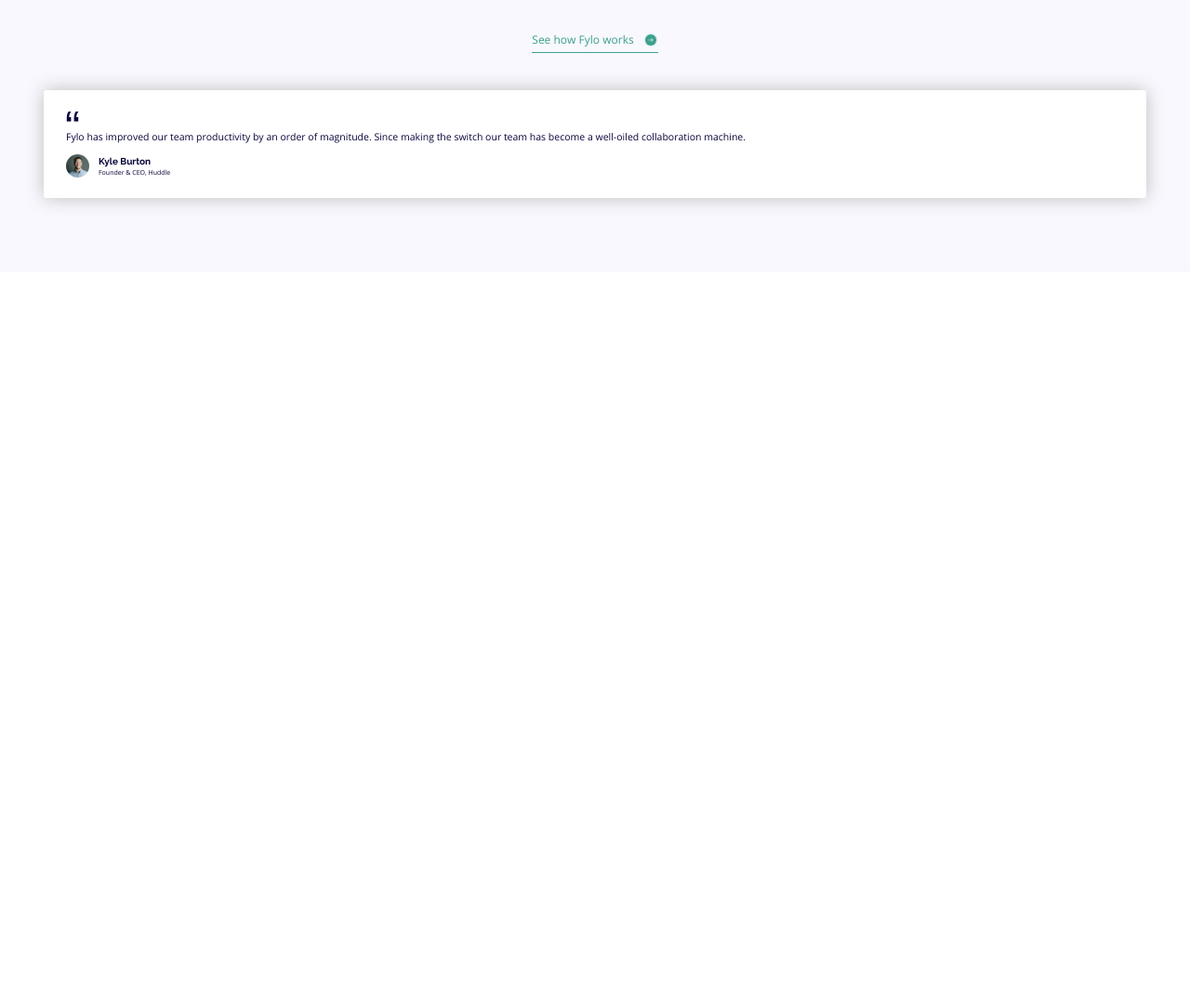
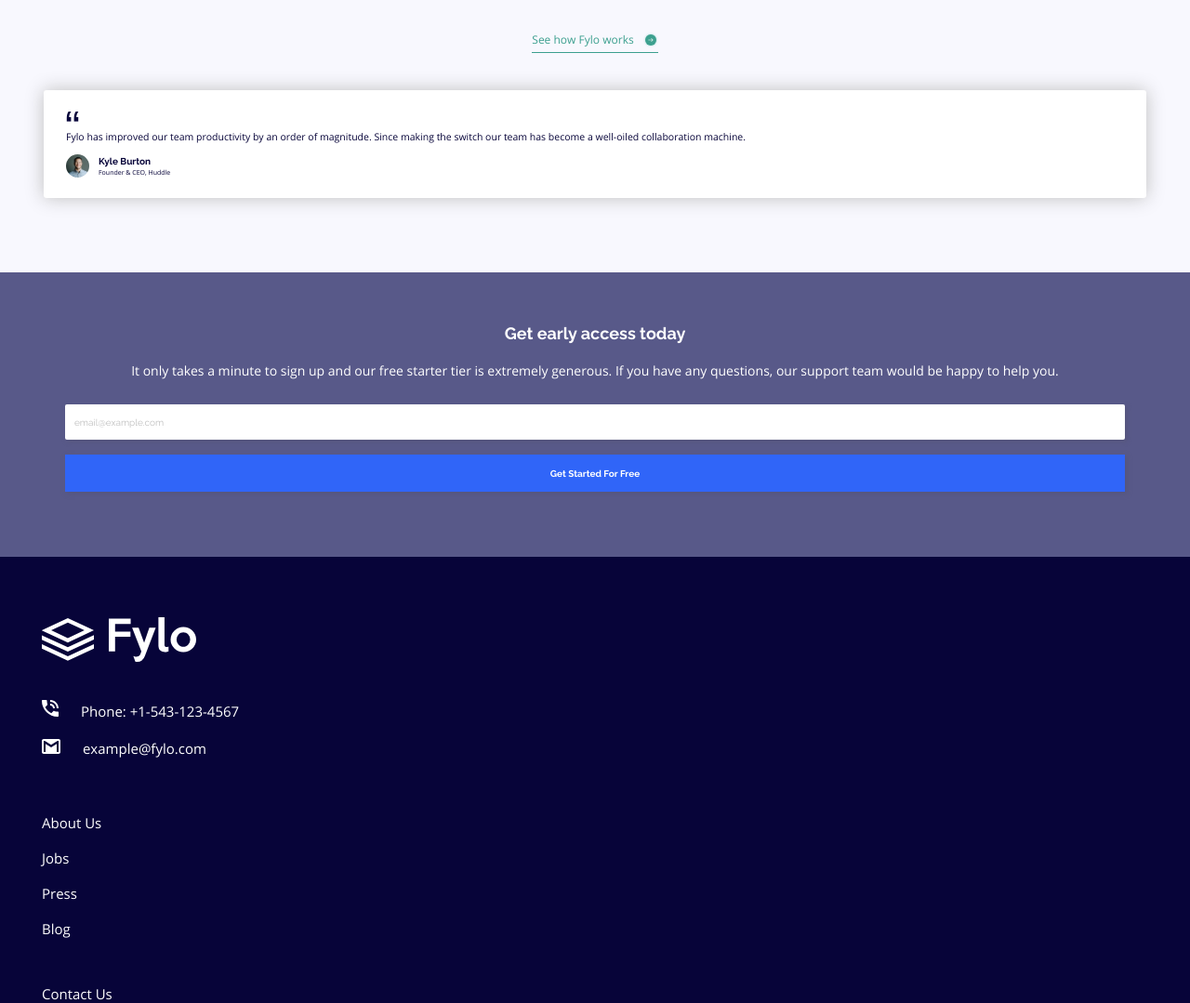
Before and after one commit to CeliaTois/Fylo__30062021, a website: page index.html in a window 1280 px wide. Shown: the part 2593-3672 px from the top of the page at 93% size. Before the commit the page ends 2886 px from the top, so only its background shows below. Drawn offline with Linux system fonts and the light colour scheme.

Commit message:
Mise en forme de la section 3 et du footer pour la version phone

```diff
--- a/index.html
+++ b/index.html
@@ -84,21 +84,23 @@
     </section>
 
     <!-- Section 3 : Register -->
-    <!--<section id="register">
+    <section id="register">
         <div id="register__text">
             <h2>Get early access today</h2>
             <p>It only takes a minute to sign up and our free starter tier is extremely generous.
             If you have any questions, our support team would be happy to help you.</p>
         </div>
-        <div id="register__input">
-            <input type="email" placeholder="email@example.com">
-            <span>Please check you email</span>
-            <button>Get Started For Free</button>
+        <div id="register__input" class="register">
+            <div class="register__input">
+                <input type="email" placeholder="email@example.com">
+                <span>Please check you email</span>
+            </div>
+            <button class="register__button">Get Started For Free</button>
         </div>
-    </section>-->
+    </section>
 
     <!-- Footer -->
-    <!--<footer>
+    <footer>
         <div id="contact">
             <img id="contact__logo" src="images/logo-footer.svg" alt="Logo Fylo">
             <p id="contact__phone">
@@ -138,6 +140,6 @@
             Challenge by <a href="https://www.frontendmentor.io?ref=challenge" target="_blank">Frontend Mentor</a>.
             Coded by <a href="https://celiatois.com">Célia Tois</a>.
         </p>
-    </footer>-->
+    </footer>
 </body>
 </html>
--- a/sass/components/button.scss
+++ b/sass/components/button.scss
@@ -5,11 +5,21 @@
     background-color: $btn-background;
     border: none;
     border-radius: $border-radius;
-    padding-left: 20px;
     height: map-get($map: $btn-height, $key: mobile);
+    width: 100%;
     box-shadow: 1px 1px 5px $placeholder-color;
     cursor: pointer;
     &:hover {
         background-color: $btn-background-hover;
     }
 }
+
+/* Button : Register */
+#register__input {
+    & button {
+        box-shadow: 2px 2px 5px $register-shadow;
+        font-size: $register-input;
+        padding: 10px 20px;
+        border-radius: 0;
+    }
+}
--- a/sass/components/input.scss
+++ b/sass/components/input.scss
@@ -2,11 +2,12 @@
 .register__input {
     display: flex;
     flex-direction: column;
+    width: 100%;
     & input {
         border: 1px $main-color solid;
         border-radius: $border-radius;
         padding-left: 20px;
-        margin: 19px 0 16px 0;
+        margin: 19px 0 16px;
         height: map-get($map: $input-height, $key: mobile);
         font-size: 1.2rem;
         &::placeholder {
@@ -19,7 +20,7 @@
             & ~span {
                 display: flex; /* Show the error message */
                 color: $error-clr;
-                font-size: 1rem;
+                font-size: $register-input;
                 margin-bottom: 10px; /* Create a margin-bottom between the error message and the button */
             }
 
@@ -29,3 +30,25 @@
         display: none; /* Hide the error message */
     }
 }
+
+/* Input : Presention */
+#presentation__text__register__input {
+    margin-left: 2px; /* Small shift with the button */
+}
+
+/* Input : Register */
+#register__input {
+    margin: 0 25px;
+    & input {
+        border: none;
+        padding-left: 10px;
+        box-shadow: 2px 2px 5px $register-shadow;
+        border-radius: 2px;
+        font-size: $register-input;
+        &:not(:focus):invalid {
+            & ~span {
+                color: #FFF;
+            }
+        }
+    }
+}
--- a/sass/layouts/footer.scss
+++ b/sass/layouts/footer.scss
@@ -0,0 +1,59 @@
+/* Footer */
+footer {
+    background-color: $main-color;
+    color: #fff;
+    padding: 65px map-get($map: $margin-phone, $key: footer) 30px;
+    font-size: 1.5rem;
+    & #contact {
+        &__phone {
+            margin: 37px 0 20px 0;
+        }
+        &__email {
+            margin-bottom: 60px;
+        }
+        & img {
+                margin-right: 20px;
+        }
+    }
+    & ul {
+        padding: 0;
+        margin-bottom: 50px;
+        & li {
+            margin-bottom: 18px;
+            width: fit-content;
+            cursor: pointer;
+            &:hover {
+                color: $btn-background-hover;
+            }
+        }
+    }
+    & a {
+        color: #fff;
+    }
+    & #social-media {
+        display: flex;
+        justify-content: center;
+        & .icon {
+            border: 1px #fff solid;
+            border-radius: 15px;
+            width: 25px;
+            height: 25px;
+            margin: 5px;
+            text-align: center;
+            &:hover {
+                color: $btn-background-hover;
+                border: 1px $btn-background-hover solid;
+                cursor: pointer;
+            }
+        }
+        & i {
+            padding: 7px;
+            font-size: 1.2rem;
+        }
+    }
+    & .attribution {
+        font-size: 1rem;
+        text-align: center;
+        margin-top: 30px;
+    }
+}
--- a/sass/pages/register.scss
+++ b/sass/pages/register.scss
@@ -0,0 +1,18 @@
+/* Section 3 : Register */
+#register {
+    background-color: $register-bg;
+    color: #FFF;
+    text-align: center;
+    padding: 55px 45px 70px;
+    &__text {
+        & h2 {
+            margin : 0;
+            font-family: $h2-font;
+            font-size: 1.8rem;
+        }
+        & p {
+            line-height: map-get($map: $p-height, $key: mobile);
+            margin: 20px 0 7px;
+        }
+    }
+}
--- a/sass/utils/variables.scss
+++ b/sass/utils/variables.scss
@@ -7,9 +7,10 @@
 $btn-font: Raleway-Bold;
 
 /* Font-size */
+$register-input: 1rem;
 
 /* Margins & Paddings */
-$margin-phone: (body: 25px, presentation: 35px);
+$margin-phone: (body: 25px, presentation: 35px, footer: 45px);
 
 /* Colors */
 $main-color: hsl(243, 87%, 12%);
@@ -20,6 +21,8 @@
 $btn-background-hover: #6B9BFF;
 $link-clr: hsl(170, 45%, 43%);
 $link-clr-hover: hsl(169, 74%, 54%);
+$register-bg: hsl(238, 22%, 44%);
+$register-shadow: hsl(240, 18%, 41%);
 
 /* Border-radius */
 $border-radius: 3px;
```
Also changed, not shown: public/css/style.css, 1 other file.
